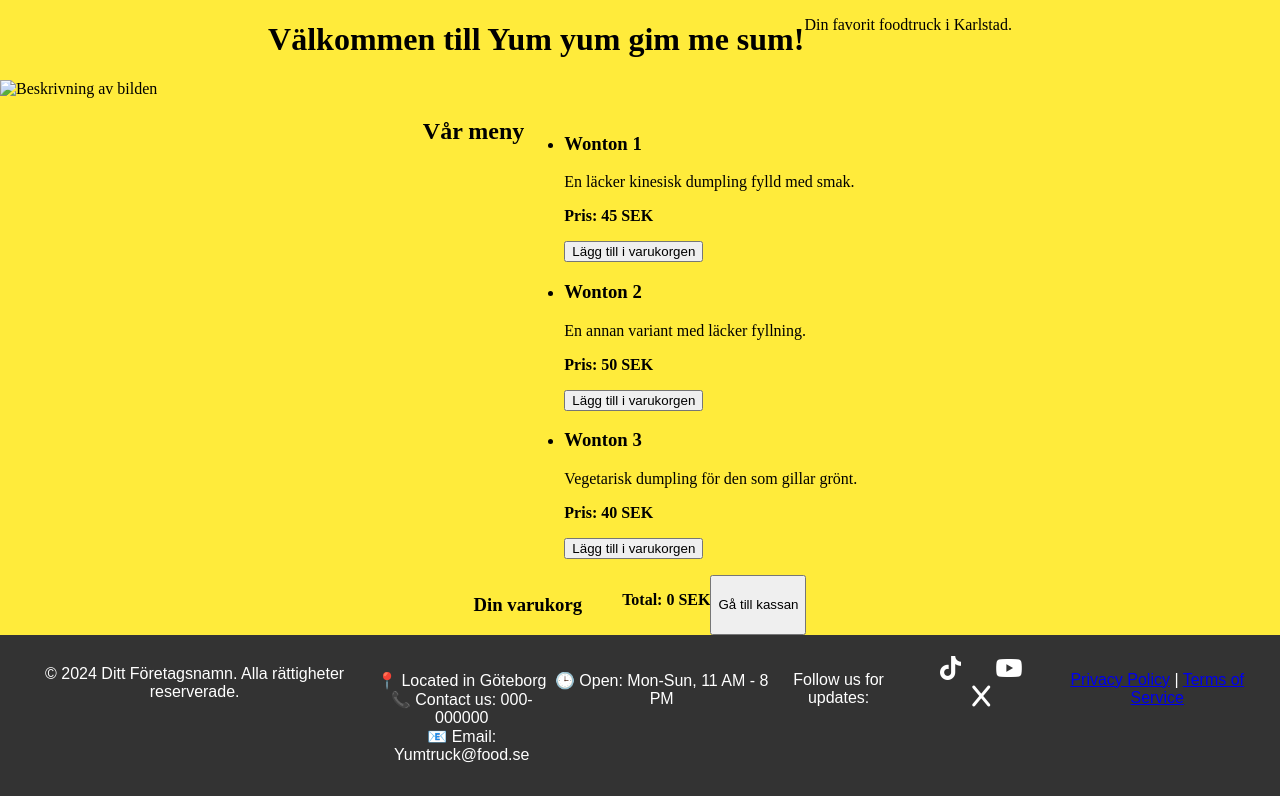
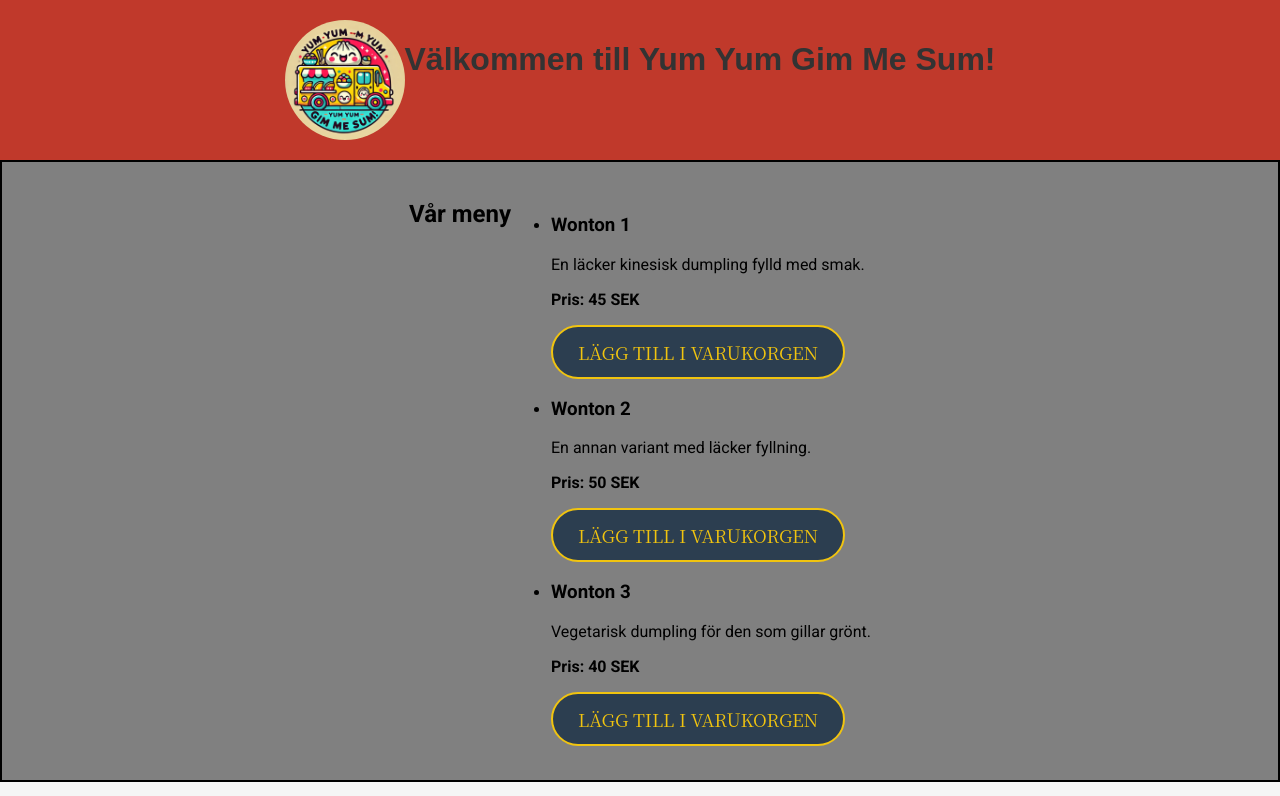
Before and after one commit to rami3-bit/Foodtruck-Yum-yum-gim-me-sum-FED24, a plain HTML site: page html/index.html in a window 1280 px wide. Shown: the top 796 px of the page. Drawn offline with Linux system fonts and the light colour scheme; files whose address does not match are found by name.

Commit message:
lite mer design, och logo

```diff
--- a/css/footer.css
+++ b/css/footer.css
@@ -1,8 +1,9 @@
+
 
 .footer {
 	text-align: center;
 	padding: 20px;
-	background-color: #333;
+	background-color: #f1c40f;
 	color: white;
 	font-family: Arial, sans-serif;
 	margin: 0;
@@ -26,5 +27,5 @@
   }
 
   .social-icon:hover {
-	color: #f1c40f;
+	color: #e74c3c;
   }
--- a/css/header.css
+++ b/css/header.css
@@ -0,0 +1,26 @@
+header {
+    text-align: center;
+    padding: 20px;
+    background-color: #c0392b;
+}
+
+/* Anpassa icon bilden */
+header img {
+    width: 120px; /* Bildens bredd */
+    height: auto; /* Automatisk höjd för att behålla bildens proportioner */
+}
+
+/* Stil för rubriken */
+header h1 {
+    font-family: 'Arial', sans-serif;
+    font-size: 2em;
+    color: #333;
+    top: 50%;
+}
+
+img {
+    width: 72px;
+    height: 72px;
+    border-radius: 50%;
+    object-fit: cover;      /* Se till att bilden fyller hela cirkeln utan att bli förvrängd */
+}
--- a/css/styles.css
+++ b/css/styles.css
@@ -1,7 +1,8 @@
 
 body {
-    background-color:  #FFEB3B;
+	background-color: #f5f5f5;
 	margin: 0;
+	font-family: 'Roboto', sans-serif;
 }
 
 
@@ -10,4 +11,39 @@ body {
 header, section, footer {
 	display: flex;
 	justify-content: center;
+	padding: 1.1em;
+
 }
+
+.menu {
+	background-color: grey;
+	border: solid black 2px;
+	width:;
+	display: flex;
+	justify-content: center;
+
+}
+
+
+  /*Knappar*/
+
+  .add-to-cart {
+    background-color: #2c3e50;
+    color: #f1c40f;
+    padding: 12px 25px;
+    font-size: 18px;
+    font-family: 'Noto Serif CJK SC', serif;
+    border: 2px solid #f1c40f;
+    border-radius: 30px;
+    text-transform: uppercase;
+    text-decoration: none;
+    display: inline-block;
+    transition: all 0.3s ease;
+    cursor: pointer;
+}
+
+.add-to-cart:hover {
+    background-color: #f1c40f;
+    color: #2c3e50;
+    box-shadow: 0 5px 15px rgba(0, 0, 0, 0.1); /* Skugga för djup */
+}
--- a/html/index.html
+++ b/html/index.html
@@ -13,14 +13,15 @@
 	<link rel="stylesheet" href="/css/header.css">
 
     <!-- Google Fonts -->
-    <link rel="preconnect" href="https://fonts.googleapis.com">
-    <link rel="preconnect" href="https://fonts.gstatic.com" crossorigin>
     <link href="https://fonts.googleapis.com/css2?family=Chewy&display=swap" rel="stylesheet">
+	<link href="https://fonts.googleapis.com/css2?family=Roboto:wght@400;700&display=swap" rel="stylesheet">
 
     <!-- JavaScript-filer -->
     <script type="module" src="/javascript/checkout.js"></script>
 	<script type="module" src="/javascript/menu.js"></script>
 	<script type="module" src="/javascript/script.js"></script>
+
+
 
 	<link rel="stylesheet" href="https://cdnjs.cloudflare.com/ajax/libs/font-awesome/6.0.0-beta3/css/all.min.css">
 </head>
@@ -29,13 +30,15 @@
 
     <!-- Header -->
 	<header>
-        <h1>Välkommen till Yum yum gim me sum!</h1>
-        <p>Din favorit foodtruck i Karlstad.</p>
+        <img src="images/yum.jpg" alt="icon">
+        <h1>Välkommen till Yum Yum Gim Me Sum!</h1>
     </header>
-	<img src="file:///C:/Users/ramie/Downloads/DALL%C2%B7E%202024-12-09%2010.47.01%20-%20A%20playful%20and%20inviting%20icon%20for%20'Yum%20Yum%20Gim%20Me%20Sum!'%20with%20a%20child-friendly%20and%20food%20truck%20theme.%20The%20design%20should%20feature%20a%20cute,%20colorful%20food%20truc.webp" alt="Beskrivning av bilden">
+
 
     <!-- Meny -->
-    <section class="menu">
+
+	<div class="menu">
+		<section>
 			<h2>Vår meny</h2>
 			<ul>
 				<li>
@@ -58,6 +61,7 @@
 				</li>
 			</ul>
 		</section>
+	</div>
 
     <!-- Varukorg -->
     <section class="cart">
@@ -96,8 +100,8 @@
 		</p>
 
 		<p class="footer-links">
-			<a href="/privacy-policy" target="_blank">Privacy Policy</a> |
-			<a href="/terms-of-service" target="_blank">Terms of Service</a>
+			<a href="#"> Privacy Policy</a> |
+			<a href="#"> Terms of Service </a>
 		</p>
 	</footer>
 
```
Also changed, not shown: html/images/yum.jpg (added). Lines whose indentation alone changed are shown as unchanged.
